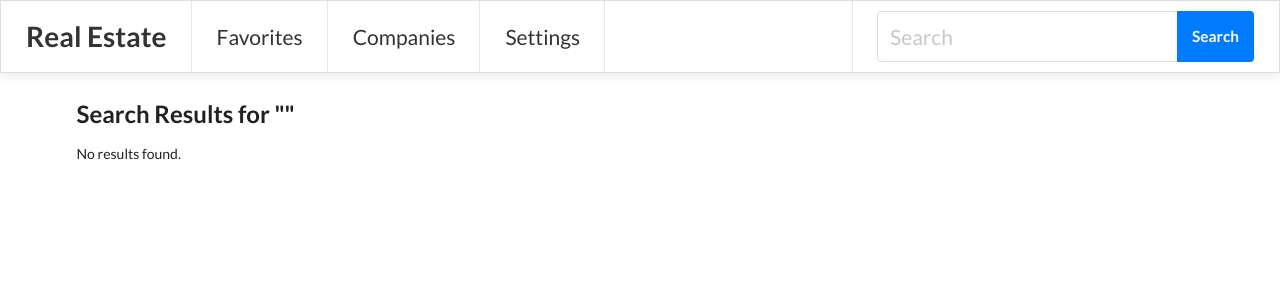
After one commit to janatlk/UxUiAdditional, a Django app: page /search/ in a window 1280 px wide. The commit adds this page. Shown: the top 300 px of the page. Run offline with Django 5.2, Linux system fonts and the light colour scheme.

Commit message:
query search done

```diff
--- a/realEstate/urls.py
+++ b/realEstate/urls.py
@@ -10,5 +10,6 @@ urlpatterns = [
     path('favorites/',views.favorites_page,name='favorites_page'),
     path('main/',views.main_page,name='main_page'),
     path('settings/',views.settings_page,name='settings_page'),
-    path('property/<int:property_id>/', views.render_each_one, name='one_property')
+    path('property/<int:property_id>/', views.render_each_one, name='one_property'),
+    path('search/', views.search_view, name='search_page'),
 ]
--- a/real_estate/templates/components/navbar.html
+++ b/real_estate/templates/components/navbar.html
@@ -20,10 +20,10 @@
 
         <div class="right menu">
             <div class="item">
-                <div class="ui action input">
-                    <input type="text" id="search-input" placeholder="Search" autocomplete="off">
-                    <button class="ui blue button" id="search-button">Search</button>
-                </div>
+                <form class="ui action input" method="get" action="{% url 'search_page' %}">
+                    <input type="text" name="q" placeholder="Search" value="{{ request.GET.q|default_if_none:'' }}">
+                    <button class="ui blue button" type="submit">Search</button>
+                </form>
             </div>
         </div>
     </div>
--- /dev/null
+++ b/real_estate/templates/search_results.html
@@ -0,0 +1,20 @@
+{% extends 'components/navbar.html' %}
+
+{% block content %}
+    <h2 class="ui header">Search Results for "{{ query }}"</h2>
+
+    {% if results %}
+        <div class="ui divided items">
+            {% for i in results %}
+                <div class="item">
+                    <div class="content">
+                        <a class="header">{{ i.title }}</a>
+                        <div class="description">{{ i.description|truncatewords:25 }}</div>
+                    </div>
+                </div>
+            {% endfor %}
+        </div>
+    {% else %}
+        <p>No results found.</p>
+    {% endif %}
+{% endblock %}
--- a/real_estate/views.py
+++ b/real_estate/views.py
@@ -1,6 +1,6 @@
 from django.shortcuts import render, get_object_or_404
 from .models import Property
-
+from django.db.models import Q
 
 def splash_page(request):
     return render(request, 'SplashScreen.html')
@@ -16,3 +16,14 @@ def favorites_page(request):
 def render_each_one(request, property_id):
     property = get_object_or_404(Property, id=property_id)
     return render(request,'one_property.html', {'property':property})
+def search_view(request):
+    query = request.GET.get('q','')
+    results = []
+    if query:
+        results = Property.objects.filter(Q(title__icontains=query))
+
+    context = {
+        'query':query,
+        'results':results
+    }
+    return render(request,'search_results.html',context)
```
Also changed, not shown: real_estate/templates/404.html (+4 -11 lines), real_estate/templates/Companies.html (+4 -11 lines), real_estate/templates/Favorites.html (+4 -11 lines), real_estate/templates/Settings.html (+4 -11 lines).
